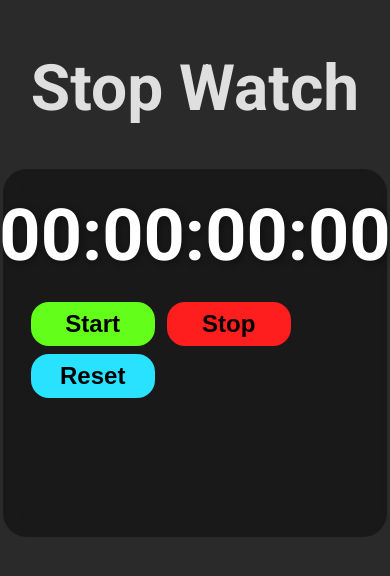
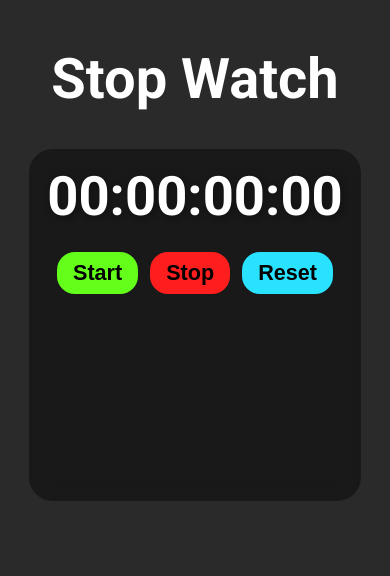
Before and after one commit to Soumabha100/Stop-Watch, a plain HTML site: page index.html in a window 390 px wide. Drawn offline with Linux system fonts and the light colour scheme; a web font is replaced by a local one.

Commit message:
Fixed Minor Display Issues
Made the display more responsive for mobile and tablet devices.

```diff
--- a/style.css
+++ b/style.css
@@ -12,7 +12,7 @@ body{
 #myH1{
     font-size: 4rem;
     font-weight: bold;
-    color: rgba(236, 236, 236, 0.938);
+    color: rgb(255, 255, 255);
 }
 
 #container{
@@ -22,9 +22,9 @@ body{
     background-color: hsla(0, 0%, 0%, 0.404);
     backdrop-filter: blur(10px);
     border-radius: 24px;
-    width: 90%;
+    width: 60%;
     height: 20rem;
-    padding: 24px;
+    padding: 16px;
 }
 #display{
     font-size: 4.5rem;
@@ -67,3 +67,78 @@ body{
     background-color: rgb(0, 168, 206);
     transition: ease-in-out 300ms;
 }
+
+@media screen and (max-width: 768px) {
+
+    #myH1{
+        font-size: 3.5rem;
+        font-weight: bold;
+        color: rgb(255, 255, 255);
+    }
+    #container{
+        display: flex;
+        flex-direction: column;
+        align-items: center;
+        background-color: hsla(0, 0%, 0%, 0.404);
+        backdrop-filter: blur(10px);
+        border-radius: 24px;
+        width: 80%;
+        height: 20rem;
+        padding: 16px;
+    }
+    #display{
+        font-size: 3.5rem;
+        color: white;
+        font-weight: bold;
+        text-shadow: 2px 2px 8px hsla(0, 0%, 0%, 0.404);
+        margin-bottom: 20px;
+    }
+    #controls button {
+        font-size: 1.3rem;
+        font-weight: bold;
+        padding: 8px 16px;
+        margin: 4px;
+        border-radius: 18px;
+        min-width: 90px;
+        border-style: none;
+        cursor: pointer;
+    }
+}
+
+
+@media screen and (max-width: 480px) {
+
+    #myH1{
+        font-size: 3.5rem;
+        font-weight: bold;
+        color: rgb(255, 255, 255);
+    }
+    #container{
+        display: flex;
+        flex-direction: column;
+        align-items: center;
+        background-color: hsla(0, 0%, 0%, 0.404);
+        backdrop-filter: blur(10px);
+        border-radius: 24px;
+        width: 80%;
+        height: 20rem;
+        padding: 16px;
+    }
+    #display{
+        font-size: 3.4rem;
+        color: white;
+        font-weight: bold;
+        text-shadow: 2px 2px 8px hsla(0, 0%, 0%, 0.404);
+        margin-bottom: 20px;
+    }
+    #controls button {
+        font-size: 1.35rem;
+        font-weight: bold;
+        padding: 8px 16px;
+        margin: 4px;
+        border-radius: 18px;
+        min-width: 80px;
+        border-style: none;
+        cursor: pointer;
+    }
+}
```
